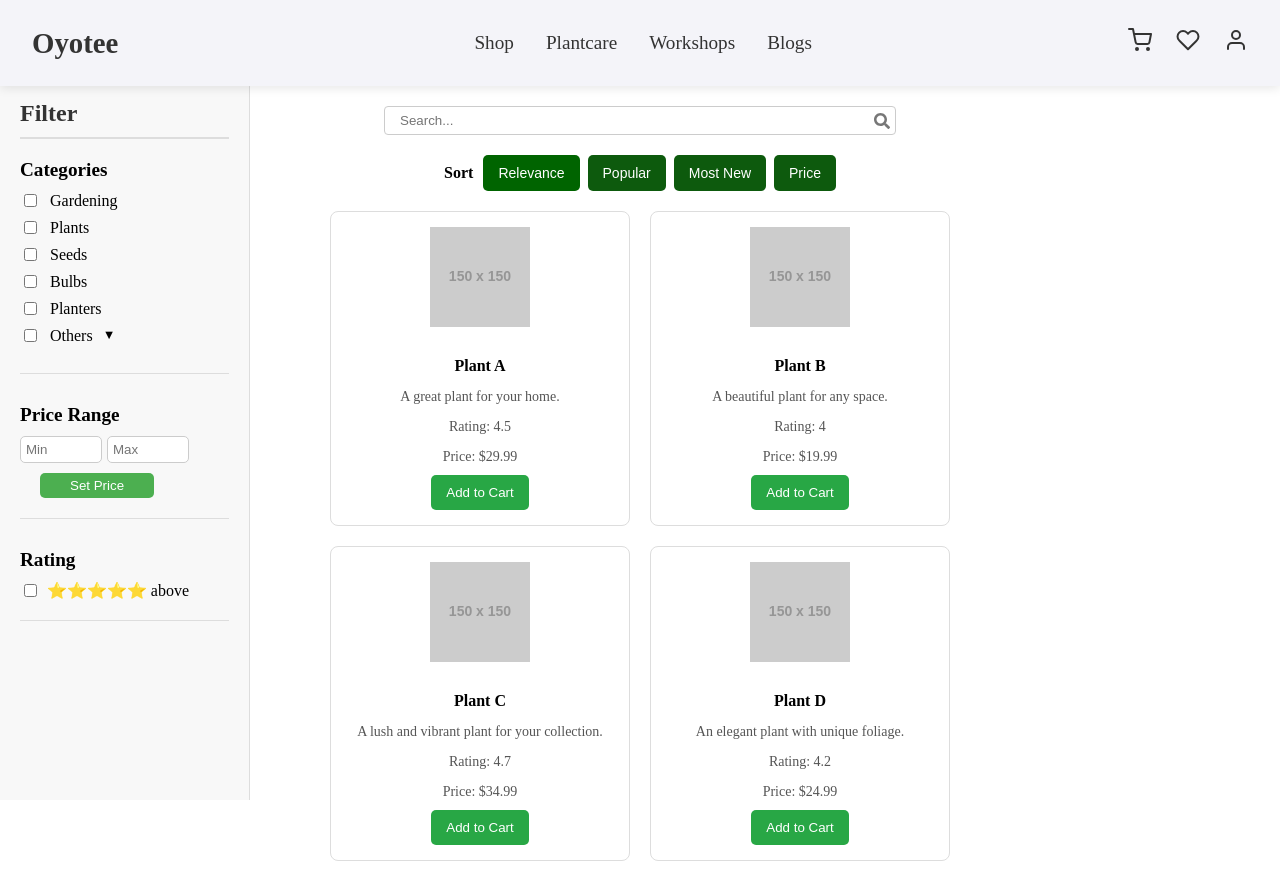
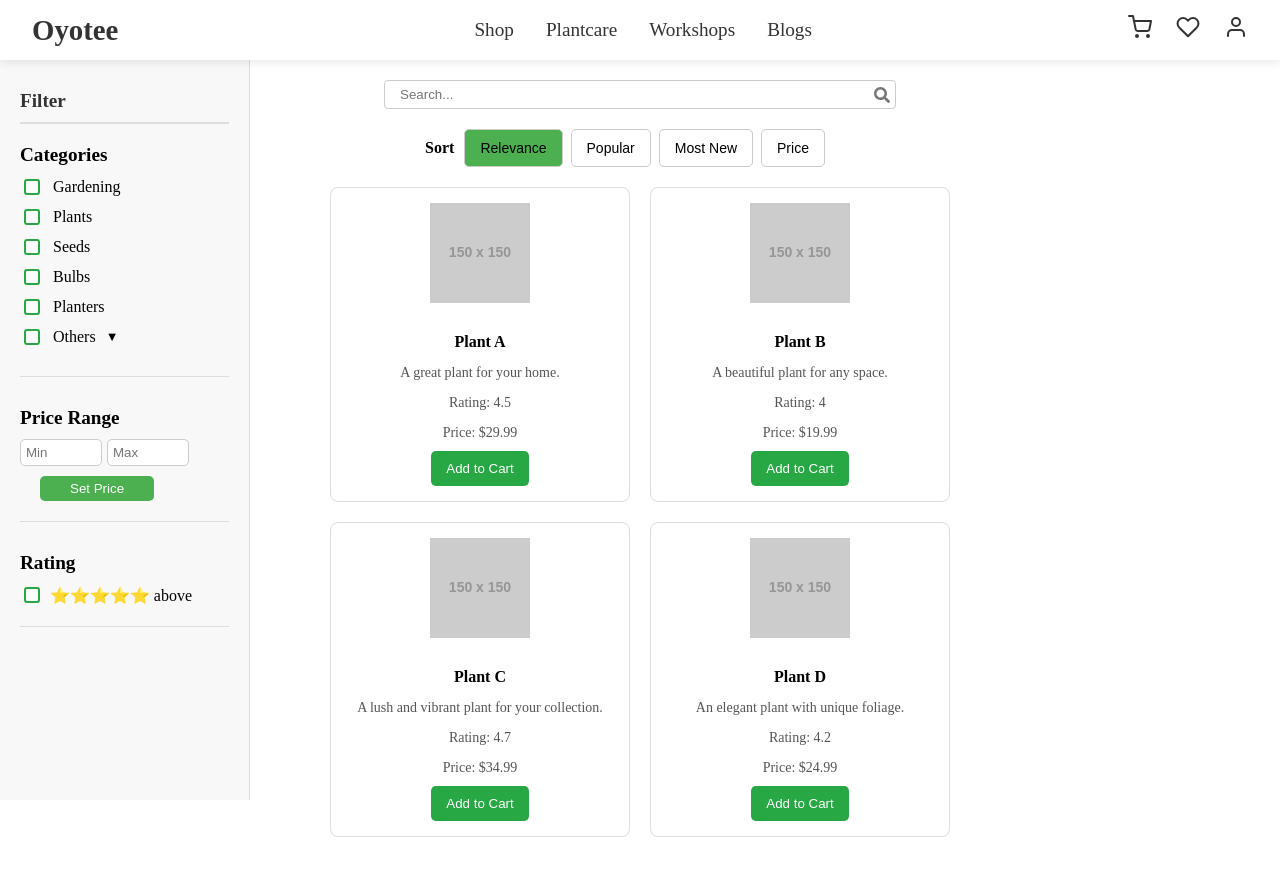
Before and after one commit to DevKipesa/oyotee, a React (Vite) app: page /shop in a window 1280 px wide. After the commit the page ends 857 px from the top, so only its background shows below. Built offline with nearby package versions, Linux system fonts and the light colour scheme.

Commit message:
few changes

```diff
--- a/src/App.jsx
+++ b/src/App.jsx
@@ -17,7 +17,6 @@ function App() {
         <Route path="/" element={<Homepage />} />
         <Route path="/shop" element={<Shop/>} />
         <Route path="/blog" element={<Blogs />} />
-        {/* <Route path="/awaken" element={<Details />} /> */}
 
       </Routes>
     </Router>
--- a/src/components/Navbar/nav.css
+++ b/src/components/Navbar/nav.css
@@ -1,25 +1,22 @@
-/* General styles for the navbar */
 .navbar {
     display: flex;
     justify-content: space-between;
     align-items: center;
-    padding: 1rem 2rem;
-    background-color: #f4f4f9;
+    padding: 0.2rem 2rem;
+    background-color: white;
     box-shadow: 0 2px 10px rgba(0, 0, 0, 0.1);
     position: sticky;
     top: 0;
     z-index: 1000;
+    color: black;
   }
-
-  /* Logo in the top left */
-  .logo a {
+    .logo a {
     font-size: 1.8rem;
     font-weight: bold;
     color: #333;
     text-decoration: none;
   }
 
-  /* Centered links */
   .nav-links {
     display: flex;
     list-style: none;
@@ -34,11 +31,13 @@
   }
 
   .nav-links li a:hover {
-    color: #ffab00;
-    transition: color 0.3s ease;
+    text-decoration: underline;
+    text-decoration-color: #4caf50;
+    text-decoration-thickness: 2px;
+    text-underline-offset: 22px;
+
   }
 
-  /* Icons on the top right */
   .nav-icons {
     display: flex;
     gap: 1.5rem;
--- a/src/components/Navbar/nav.jsx
+++ b/src/components/Navbar/nav.jsx
@@ -6,12 +6,10 @@ import './nav.css';
 const Navbar = () => {
   return (
     <nav className="navbar">
-      {/* Logo on the top left */}
       <div className="logo">
         <Link to="/">Oyotee</Link>
       </div>
 
-      {/* Centered links */}
       <ul className="nav-links">
         <li><Link to="/shop">Shop</Link></li>
         <li><Link to="/plantcare">Plantcare</Link></li>
@@ -19,7 +17,6 @@ const Navbar = () => {
         <li><Link to="/blogs">Blogs</Link></li>
       </ul>
 
-      {/* Icons on the top right */}
       <div className="nav-icons">
         <Link to="/cart"><FiShoppingCart /></Link>
         <Link to="/wishlist"><FiHeart /></Link>
--- a/src/components/Shop/shop.css
+++ b/src/components/Shop/shop.css
@@ -1,4 +1,4 @@
-/* General layout for shop page */
+
 .shopy {
     display: flex;
     flex-direction: column;
@@ -8,26 +8,26 @@
     font-size: 14px;
     color: #777;
     margin-bottom: 10px;
-    overflow: hidden; /* In case the description is too long */
-    text-overflow: ellipsis; /* To add "..." if the text overflows */
+    overflow: hidden;
+    text-overflow: ellipsis;
   }
 
   .content-wrapper {
     display: flex;
     flex-direction: column;
-    align-items: center; /* Center content horizontally */
+    align-items: center;
     flex: 1;
     padding: 20px;
   }
 
   .sidebar {
-    width: 250px; /* Adjust width as needed */
-    height: 100vh; /* Full height */
-    position: fixed; /* Fixed position to avoid moving content */
+    width: 250px;
+    height: 100vh;
+    position: fixed;
     top: 0;
     left: 0;
     background-color: #f8f8f8;
-    padding-top: 60px; /* Adjust to be below the navbar */
+    padding-top: 60px;
   }
 
   /* Sidebar styles */
@@ -35,7 +35,7 @@
     top: 0;
   }
 
-  /* Centered search bar */
+
   .search-wrapper {
     display: flex;
     align-items: center;
@@ -44,8 +44,8 @@
     padding: 5px;
     margin-bottom: 20px;
     position: relative;
-    width: 50%; /* Adjust the width to make it more centered */
-    max-width: 500px; /* Prevents the search bar from being too wide */
+    width: 50%;
+    max-width: 500px;
   }
 
   .search-wrapper input {
@@ -125,6 +125,7 @@
   /* Horizontal layout for sort buttons */
   .sort-wrapper {
     margin-bottom: 20px;
+    margin-right: 30px;
     display: flex;
     align-items: center;
   }
@@ -135,9 +136,9 @@
   }
 
   .sort-button {
-    background-color: rgb(13, 90, 13);
-    color: white;
-    border: none;
+    background-color: white;
+    color: black;
+    border: 1px solid #cccaca;
     padding: 10px 15px;
     border-radius: 5px;
     cursor: pointer;
@@ -146,11 +147,11 @@
   }
 
   .sort-button:hover {
-    background-color: darkgreen;
+    background-color: #4caf50;
   }
 
   .sort-button.active {
-    background-color: darkgreen;
+    background-color: #4caf50;
   }
 
   .price-sort-wrapper {
@@ -171,21 +172,21 @@
   /* Product details card on the right */
   .product-details {
     position: fixed;
-    top: 90px; /* Adjust based on your navbar height */
+    top: 90px;
     right: 0;
-    width: 22%; /* Adjust the width */
+    width: 22%;
     background-color: #fff;
     border-left: 1px solid #ddd;
     box-shadow: -2px 0 10px rgba(0, 0, 0, 0.1);
     padding: 20px;
     z-index: 1000;
     transition: transform 0.3s ease-in-out;
-    transform: translateX(100%); /* Hidden off-screen initially */
+    transform: translateX(100%);
     overflow-y: auto;
   }
 
   .product-details.show {
-    transform: translateX(0); /* Slide in when visible */
+    transform: translateX(0);
   }
 
   .product-details h2 {
@@ -216,3 +217,15 @@
   .product-details.show button:hover {
     background-color: #218838;
   }
+  .close-button {
+    position: absolute;
+    top: 10px;
+    right: 10px;
+    background-color: transparent;
+    border: none;
+    font-size: 20px;
+    cursor: pointer;
+  }
+.search-results-message{
+    margin-bottom: 20px;
+}
--- a/src/components/Shop/shop.jsx
+++ b/src/components/Shop/shop.jsx
@@ -1,9 +1,9 @@
 import React, { useState } from 'react';
-import productsData from './products'; // Assuming you have a products file
-import { FaSearch } from 'react-icons/fa'; // Import the search icon from react-icons
-import Navbar from '../Navbar/nav'; // Assuming Navbar is in this directory
+import productsData from './products';
+import { FaSearch } from 'react-icons/fa';
+import Navbar from '../Navbar/nav';
 import Sidebar from '../Sidebar/side';
-import './shop.css'; // Importing the shop CSS
+import './shop.css';
 
 const ProductList = () => {
   const [searchTerm, setSearchTerm] = useState('');
@@ -16,9 +16,13 @@ const ProductList = () => {
   const handleProductClick = (product) => setSelectedProduct(product);
   const togglePriceDropdown = () => setPriceDropdownOpen(!priceDropdownOpen);
 
-  // Filter and sort products based on search term and sort option
+
+  const handleCloseProductDetails = () => setSelectedProduct(null);
+
   const filteredProducts = productsData
-    .filter((product) => product.title.toLowerCase().includes(searchTerm.toLowerCase()))
+    .filter((product) =>
+      product.title.toLowerCase().includes(searchTerm.toLowerCase())
+    )
     .sort((a, b) => {
       switch (sortOption) {
         case 'Relevance':
@@ -36,14 +40,10 @@ const ProductList = () => {
 
   return (
     <div className="shop-container">
-      {/* Navbar component */}
       <Navbar />
       <Sidebar />
-
-      {/* Main shop content (right below the navbar) */}
       <div className="shopy">
         <div className="content-wrapper">
-          {/* Search bar */}
           <div className="search-wrapper">
             <input
               type="text"
@@ -53,8 +53,12 @@ const ProductList = () => {
             />
             <FaSearch className="search-icon" />
           </div>
+          {searchTerm && (
+            <div className="search-results-message">
+              Search results for "{searchTerm}"
+            </div>
+          )}
 
-          {/* Sort by section */}
           <div className="sort-wrapper">
             <span>Sort</span>
             <div className="sort-buttons">
@@ -86,8 +90,6 @@ const ProductList = () => {
               </div>
             </div>
           </div>
-
-          {/* Product list */}
           <div className="product-list">
             {filteredProducts.map((product) => (
               <div
@@ -99,16 +101,17 @@ const ProductList = () => {
                 <h3>{product.title}</h3>
                 <p className="product-description">{product.description}</p>
                 <p>Rating: {product.rating}</p>
-                <p>Price: ${product.price}</p>
-                <button>Add to Cart</button>
+                <p className="price">Price: ${product.price}</p>
+                <button className="add">Add to Cart</button>
               </div>
             ))}
           </div>
         </div>
-
-        {/* Product details on the right side when a product is clicked */}
         {selectedProduct && (
           <div className="product-details show">
+            <button className="close-button" onClick={handleCloseProductDetails}>
+              X
+            </button>
             <h2>{selectedProduct.title}</h2>
             <img src={selectedProduct.image} alt={selectedProduct.title} />
             <p>Rating: {selectedProduct.rating}</p>
--- a/src/components/Sidebar/side.css
+++ b/src/components/Sidebar/side.css
@@ -1,40 +1,35 @@
-/* Sidebar Container */
 .sidebar {
     width: 250px;
     padding: 20px;
     background-color: #f4f4f9;
     border-right: 1px solid #ddd;
-    height: 100vh; /* Full viewport height */
+    height: 100vh;
     box-sizing: border-box;
     top: 0;
     left: 0;
-    overflow-y: auto; /* Adds vertical scrolling if content exceeds viewport height */
+    overflow-y: auto;
   }
 
-  /* Filter Title */
   .filter-title {
-    font-size: 1.5rem;
+    font-size: 1.2rem;
     font-weight: bold;
-    margin-top: 40px;
+    margin-top: 30px;
     margin-bottom: 20px;
-    border-bottom: 2px solid #ddd; /* Border below the title */
-    padding-bottom: 10px; /* Space below the text and border */
-    color: #333; /* Ensure text color is visible */
+    border-bottom: 2px solid #ddd;
+    padding-bottom: 10px;
+    color: #333;
   }
 
-  /* Filter Section Container */
   .filter-section {
     margin-bottom: 30px;
-    padding-bottom: 20px; /* Space for bottom border */
-    border-bottom: 1px solid #ddd; /* Bottom border for separation */
+    padding-bottom: 20px;
+    border-bottom: 1px solid #ddd;
   }
-
   .filter-section h3 {
     font-size: 1.2rem;
     margin-bottom: 10px;
   }
 
-  /* Category Items */
   .category-item {
     display: flex;
     align-items: center;
@@ -46,7 +41,6 @@
     font-size: 1rem;
   }
 
-  /* Dropdown Styles */
   .dropdown {
     cursor: pointer;
   }
@@ -60,7 +54,6 @@
     margin-left: 10px;
   }
 
-  /* Price Range Section */
   .price-range input {
     width: 70px;
     padding: 5px;
@@ -98,3 +91,32 @@
     font-size: 1.5rem;
     color: gold;
   }
+  input[type="checkbox"] {
+    appearance: none;
+    width: 16px;
+    height: 16px;
+    border: 2px solid #28a745;
+    border-radius: 3px;
+    background-color: white;
+    cursor: pointer;
+    position: relative;
+  }
+
+  input[type="checkbox"]:checked {
+    background-color: #4caf50;
+    border-color: #4caf50;
+  }
+
+  input[type="checkbox"]:checked::before {
+    content: "✔";
+    color: white;
+    font-size: 12px;
+    display: flex;
+    justify-content: center;
+    align-items: center;
+    position: absolute;
+    top: -2px;
+    left: 2px;
+    width: 12px;
+    height: 12px;
+  }
```
Also changed, not shown: src/components/Sidebar/side.jsx (+0 -13 lines).
